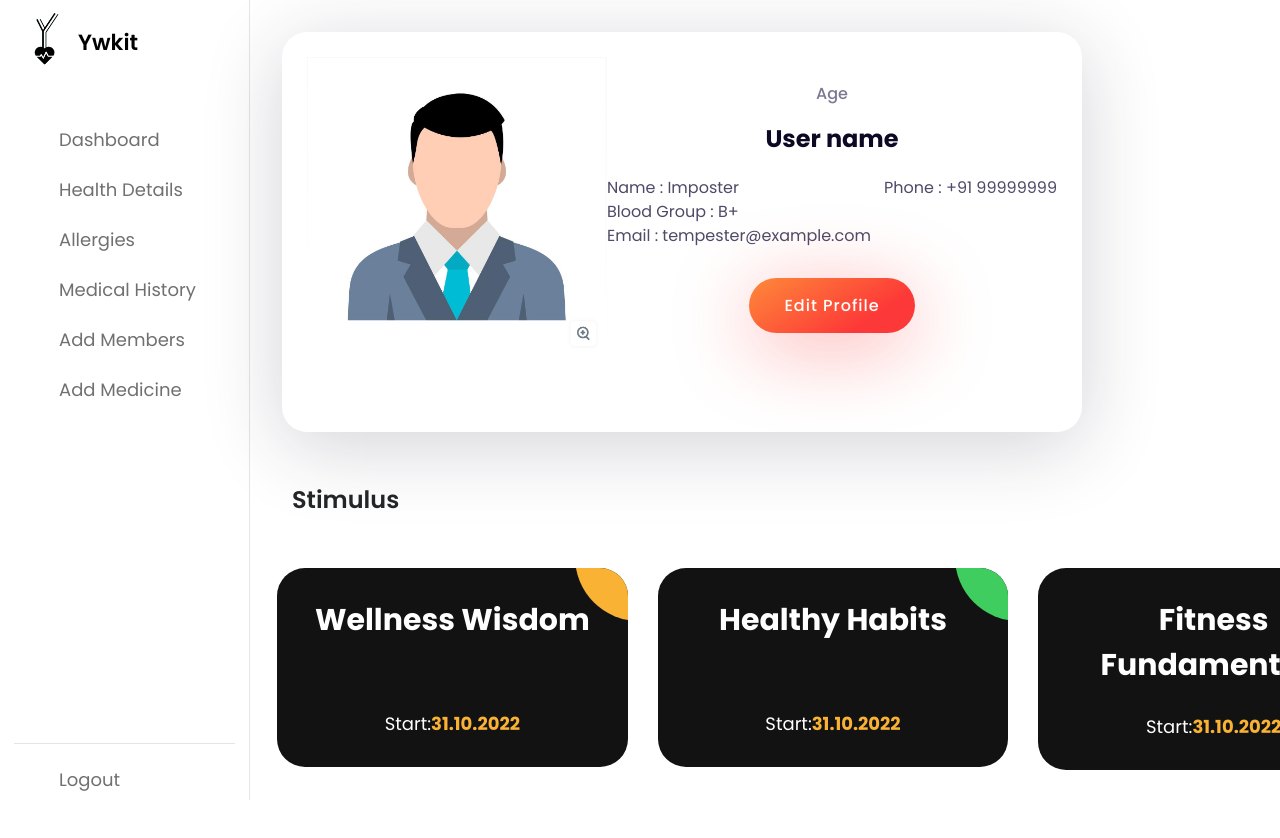
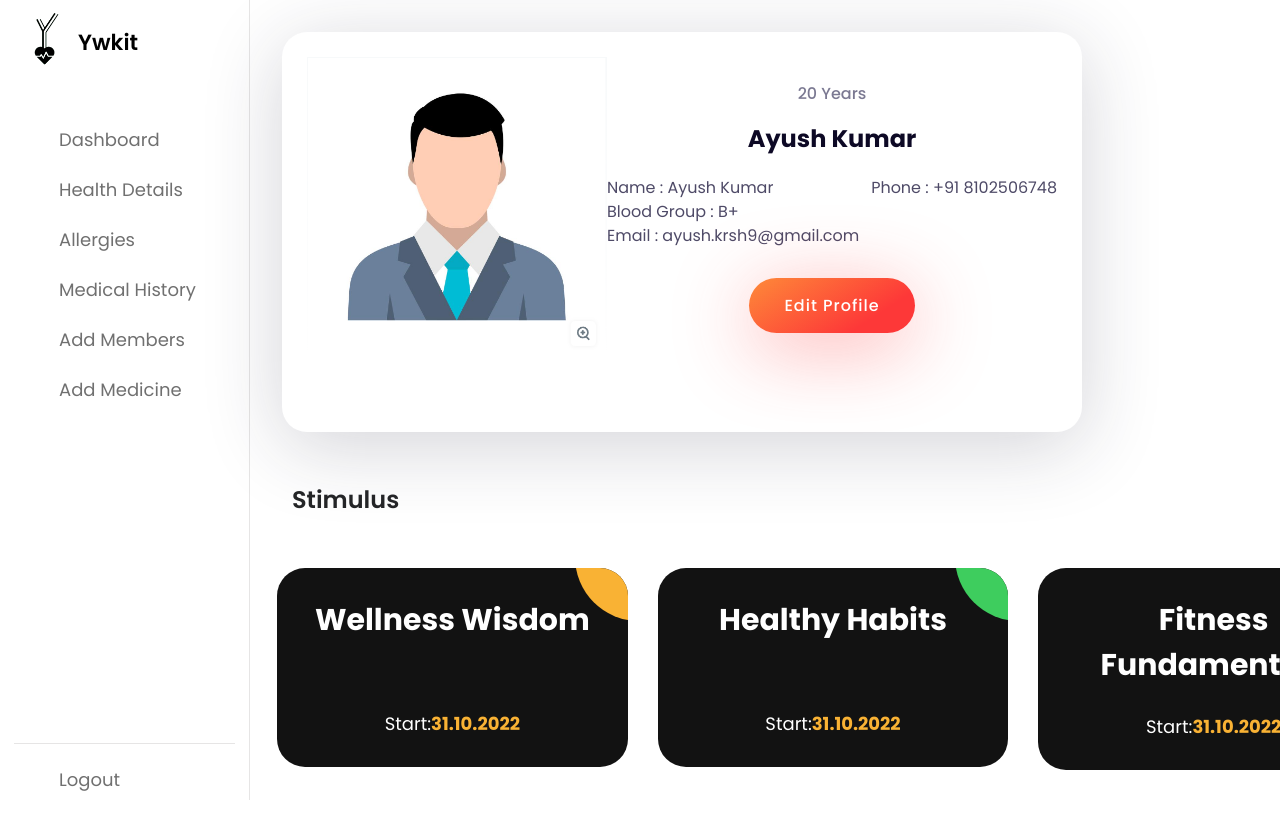
Before and after one commit to Arbtrage/Electrothon_5.0, a React (Vite) app in the folder client/: page /dashboard in a window 1280 px wide. Shown: the top 838 px of the page. Built offline with nearby package versions, Linux system fonts and the light colour scheme.

Commit message:
final commit by Architect

```diff
--- a/client/src/components/Profile.jsx
+++ b/client/src/components/Profile.jsx
@@ -14,21 +14,21 @@ function Profile() {
               />
             </div>
             <div class="blog-slider__content" style={{minWidth: "60%"}}>
-              <span class="blog-slider__code">Age </span>
-              <div class="blog-slider__title">User name</div>
+              <span class="blog-slider__code">20 Years</span>
+              <div class="blog-slider__title">Ayush Kumar</div>
               <div class="blog-slider__text">
                 <ul >
 
                     <li style={{display: "flex",  alignItems: "center", textAlign: "left", justifyContent: "space-between"}}>
-                        Name : Imposter
-                        <span>Phone : +91 99999999</span>
+                        Name : Ayush Kumar
+                        <span>Phone : +91 8102506748</span>
 
                     </li>
                     <li style={{display: "flex",  alignItems: "center", textAlign: "left"}}>
                         Blood Group : B+
                     </li>
                     <li style={{display: "flex",  alignItems: "center", textAlign: "left"}}>
-                        Email : tempester@example.com
+                        Email : ayush.krsh9@gmail.com
                     </li>
 
                 </ul>{" "}
--- a/client/src/pages/Login.jsx
+++ b/client/src/pages/Login.jsx
@@ -6,6 +6,7 @@ import logo from "../assets/login-logo.png";
 import { ToastContainer, toast } from "react-toastify";
 import Navbar from "../components/Navbar";
 import Axios from "../Api/Axios";
+import { DataObject } from "@mui/icons-material";
 
 function Login() {
   const [email, setemail] = useState("");
@@ -20,12 +21,21 @@ function Login() {
     console.log(user);
     try {
       // setloading(true);
-      const { data } = await Axios.post("/api/auth/login", user);
+    //   const  data = await Axios.post("/api/auth/login", user);
+      const data =fetch("http://localhost:5000/api/auth/login", {
+        method: "POST",
+        headers: { "Content-Type": "application/json" },
+        body: JSON.stringify(user),
+      })
+        .then((response) => response.json())
+        .then((data) => console.log(data))
+        .catch((error) => console.error(error));
       // setloading(false);
-      setTimeout(() => toast.success(" Successful"), 1050);
-      setTimeout(() => navigate("/"), 1000);
+      console.log(user)
+      localStorage.setItem('currentUser', JSON.stringify(data));
+      window.location.href='/dashboard';
 
-      setname("");
+
       setpassword("");
       setemail("");
     } catch (error) {
@@ -99,18 +109,26 @@ function Login() {
                 </h1>
               </span>
               <div className="gettingCreds">
-                <form>
+                <form action='/dashboard'>
                   <input
                     type="email"
                     name="email"
                     placeholder="Enter your eMailID"
+                    value={email}
+                  onChange={(e) => {
+                    setemail(e.target.value);
+                  }}
                   />
                   <input
                     type="password"
                     name="password"
                     placeholder="Enter your Password"
+                    value={password}
+                  onChange={(e) => {
+                    setpassword(e.target.value);
+                  }}
                   />
-                  <button onClick={handleSubmit} className="login-btn">
+                  <button  className="login-btn">
                     Login
                   </button>
                 </form>
```
